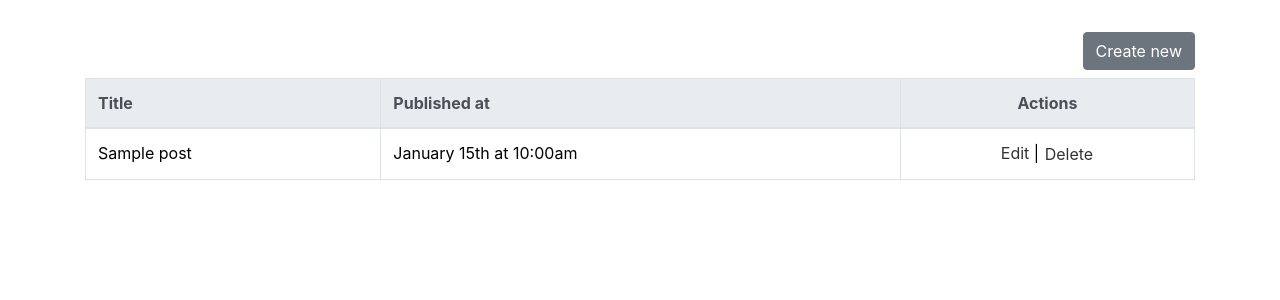
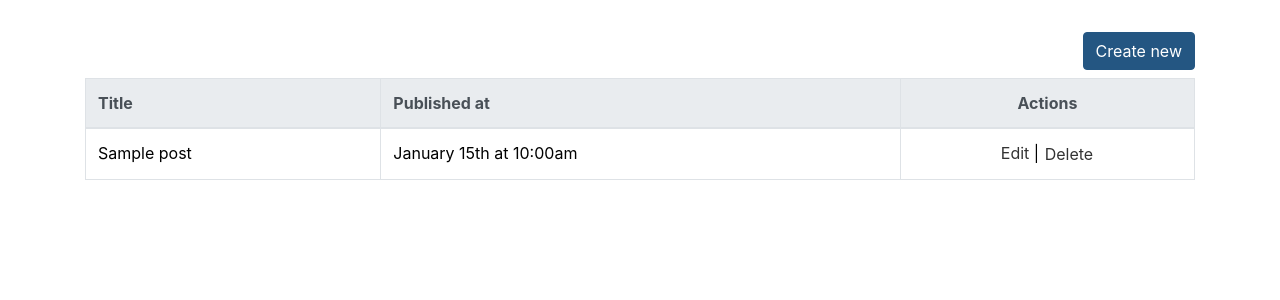
Before and after one commit to nazmulb/blogging_app, a Symfony app: template templates/admin/blog/index.html.twig in a window 1280 px wide. Shown: the part 75-375 px from the top of the page. Run offline with Twig, Linux system fonts and the light colour scheme; the template is opened without the code that fills it: most values are stand-ins (such as "Sample title", 1, 10 or a date in 2020); style sheets or scripts are compiled from the project's sources; some libraries are stand-ins or nearby versions.

Commit message:
added codes

```diff
--- a/assets/scss/_variables.scss
+++ b/assets/scss/_variables.scss
@@ -1,4 +1,5 @@
 // override bootstrap variable
+$primary: darken(#428bca, 20%);
 $body-bg: #fff;
 $body-color: #000;
 
--- a/templates/admin/blog/_form.html.twig
+++ b/templates/admin/blog/_form.html.twig
@@ -5,5 +5,5 @@
     <div class="form-group">
         {{ form_row(form.content, { attr: {'class': 'form-control admin-post-form-input'}}) }}
     </div>
-    <button class="btn btn-secondary">{{ button_label|default('Save') }}</button>
+    <button class="btn btn-primary">{{ button_label|default('Save') }}</button>
 {{ form_end(form) }}
--- a/templates/admin/blog/index.html.twig
+++ b/templates/admin/blog/index.html.twig
@@ -4,7 +4,7 @@
 
 {% block content %}
     <div class="d-flex flex-row-reverse">
-        <a class="btn btn-secondary text-white mb-2" href="{{ path('admin_post_new') }}">Create new</a>
+        <a class="btn btn-primary text-white mb-2" href="{{ path('admin_post_new') }}">Create new</a>
     </div>
     <table class="table table-bordered">
         <thead class="thead-light">
--- a/templates/blog/_comment_form.html.twig
+++ b/templates/blog/_comment_form.html.twig
@@ -9,7 +9,7 @@
         {{ form_widget(form.content, {attr: {'placeholder': 'Enter your comment here...', 'class': 'form-control post-comment-form-input'}}) }}
         {{ form_help(form.content) }}
 
-        <button class="btn btn-secondary" type="submit">Post Comment</button>
+        <button class="btn btn-primary" type="submit">Post Comment</button>
     </div>
 
 {{ form_end(form) }}
--- a/templates/security/login.html.twig
+++ b/templates/security/login.html.twig
@@ -23,7 +23,7 @@
             value="{{ csrf_token('authenticate') }}"
         >
 
-        <button class="btn btn-secondary mt-2" type="submit">
+        <button class="btn btn-primary mt-2" type="submit">
             Sign in
         </button>
 
```
